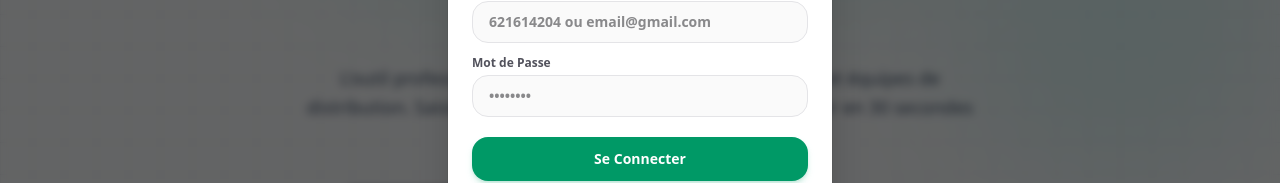
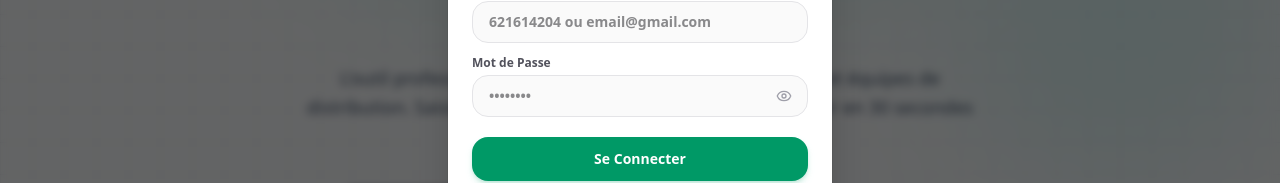
Before and after one commit to elsonkjimmy/vendor-tracker, a React (Vite) app: page / in a window 1280 px wide. Both pictures are taken after a click on the button "Connexion". Shown: the part 377-560 px from the top of the page. Built offline with nearby package versions, Linux system fonts and the light colour scheme.

Commit message:
feat(ui): ajouter le bouton afficher/masquer le mot de passe dans AuthModal

```diff
--- a/src/components/Modals.tsx
+++ b/src/components/Modals.tsx
@@ -1,4 +1,4 @@
-import { Lock, Package, Trash2, X } from 'lucide-react'
+import { Eye, EyeOff, Lock, Package, Trash2, X } from 'lucide-react'
 import { useState } from 'react'
 import { api } from '../lib/api'
 import { formatFCFA } from '../lib/format'
@@ -492,6 +492,7 @@ export function AuthModal({ onSuccess, onClose }: AuthModalProps) {
   const [phone, setPhone] = useState('')
   const [email, setEmail] = useState('')
   const [password, setPassword] = useState('')
+  const [showPassword, setShowPassword] = useState(false)
   const [loading, setLoading] = useState(false)
   const [error, setError] = useState<string | null>(null)
 
@@ -615,14 +616,24 @@ export function AuthModal({ onSuccess, onClose }: AuthModalProps) {
 
           <div>
             <label className="block text-xs font-bold text-zinc-600 mb-1">Mot de Passe</label>
+            <div className="relative">
               <input
-              type="password"
+                type={showPassword ? 'text' : 'password'}
                 placeholder="••••••••"
                 value={password}
                 onChange={(e) => setPassword(e.target.value)}
-              className="w-full rounded-2xl border border-zinc-200 bg-zinc-50 px-4 py-2.5 text-sm font-semibold text-zinc-900 focus:border-emerald-600 focus:bg-white focus:outline-hidden"
+                className="w-full rounded-2xl border border-zinc-200 bg-zinc-50 px-4 py-2.5 pr-11 text-sm font-semibold text-zinc-900 focus:border-emerald-600 focus:bg-white focus:outline-hidden"
                 required
               />
+              <button
+                type="button"
+                onClick={() => setShowPassword((prev) => !prev)}
+                className="absolute right-3 top-1/2 -translate-y-1/2 rounded-lg p-1 text-zinc-400 hover:bg-zinc-200/70 hover:text-zinc-700 transition"
+                aria-label={showPassword ? 'Masquer le mot de passe' : 'Afficher le mot de passe'}
+              >
+                {showPassword ? <EyeOff className="h-4 w-4" /> : <Eye className="h-4 w-4" />}
+              </button>
+            </div>
           </div>
 
           <button
```
Lines whose indentation alone changed are shown as unchanged.
